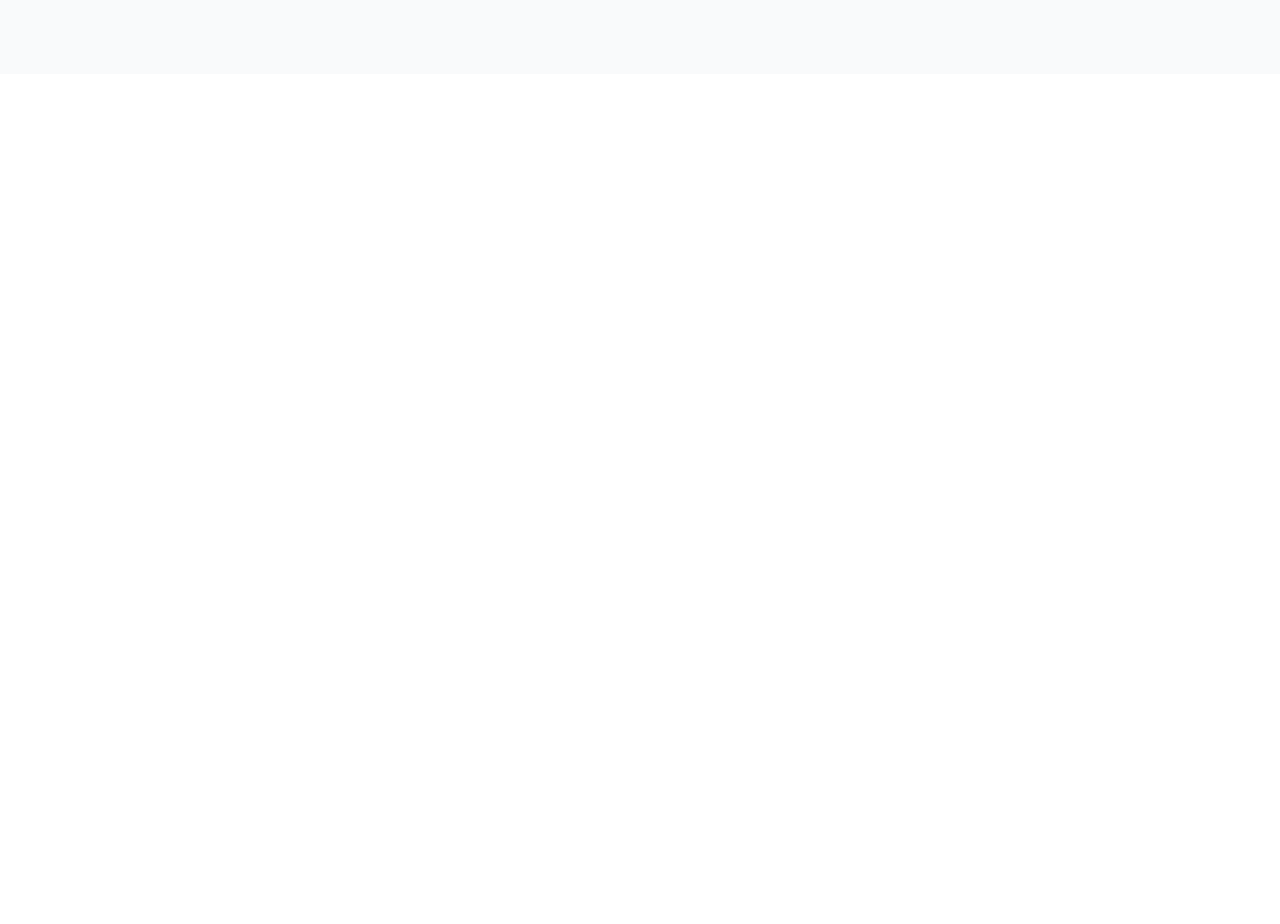
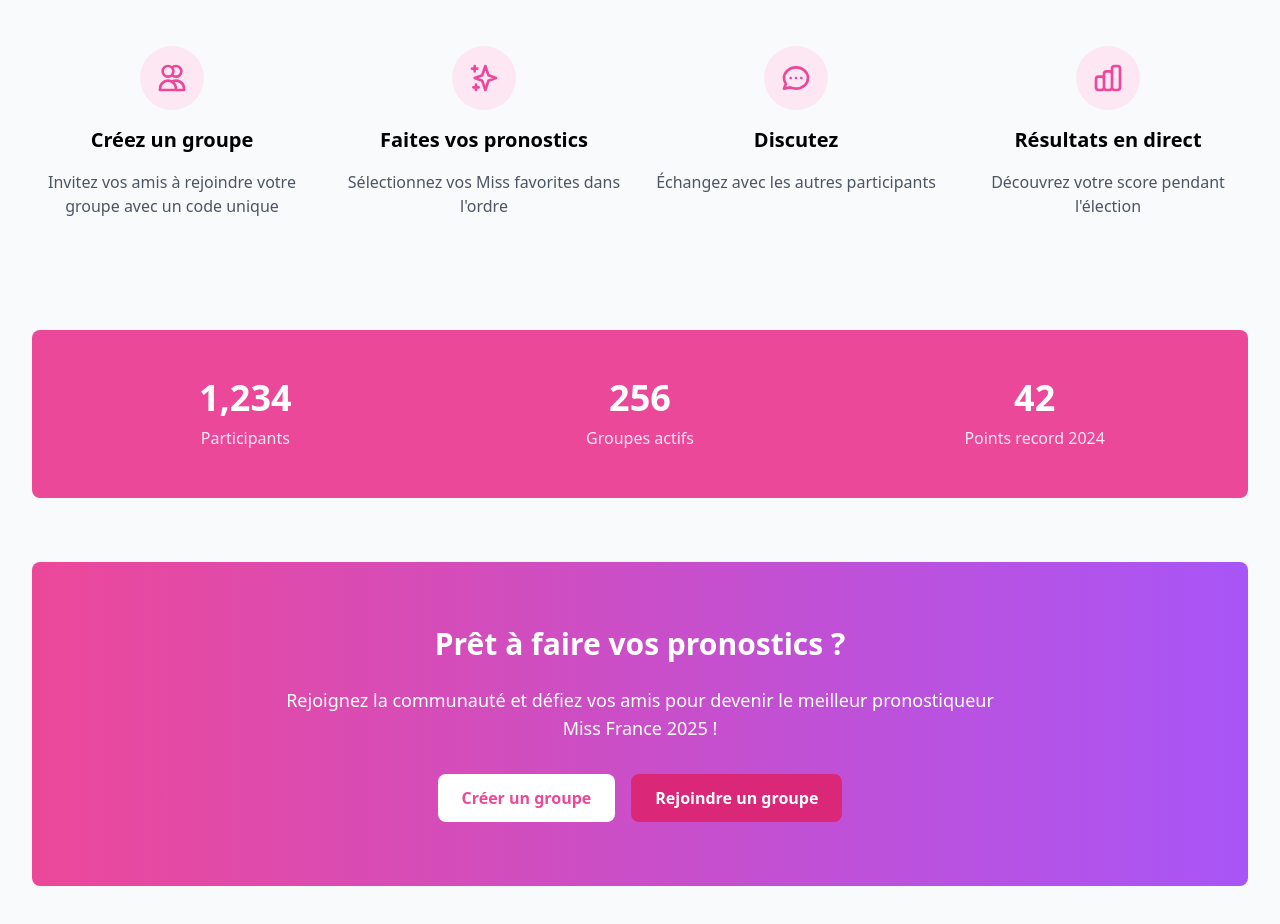
Before and after one commit to kuroroLuciferPhantom/miss-france-predictions, a React (Create React App) app: page / in a window 1280 px wide. Shown: the part 726-1650 px from the top of the page. Before the commit the page ends 800 px from the top, so only its background shows below. Built offline with nearby package versions, Linux system fonts and the light colour scheme.

Commit message:
Update HomePage component with all sections

```diff
--- a/src/pages/home/HomePage.jsx
+++ b/src/pages/home/HomePage.jsx
@@ -1,7 +1,7 @@
-import React from 'react';
+import React, { useState } from 'react';
 
 const Header = () => {
-  const [isLoggedIn] = React.useState(false);
+  const [isLoggedIn] = useState(false);
 
   return (
     <header className="bg-white shadow-sm">
@@ -31,12 +31,12 @@
               </div>
             ) : (
               <div className="flex space-x-4">
-                <button className="text-pink-500 hover:text-pink-600 px-4 py-2 rounded-md">
+                <a href="/login" className="text-pink-500 hover:text-pink-600 px-4 py-2 rounded-md">
                   Connexion
-                </button>
-                <button className="bg-pink-500 text-white hover:bg-pink-600 px-4 py-2 rounded-md">
+                </a>
+                <a href="/signup" className="bg-pink-500 text-white hover:bg-pink-600 px-4 py-2 rounded-md">
                   Inscription
-                </button>
+                </a>
               </div>
             )}
           </nav>
@@ -86,6 +86,91 @@
   </div>
 );
 
+const HowItWorks = () => (
+  <div className="py-12">
+    <h2 className="text-3xl font-bold text-center mb-12">Comment ça marche ?</h2>
+    <div className="grid grid-cols-1 md:grid-cols-4 gap-8">
+      <div className="text-center space-y-4">
+        <div className="bg-pink-100 w-16 h-16 mx-auto rounded-full flex items-center justify-center">
+          <svg xmlns="http://www.w3.org/2000/svg" className="h-8 w-8 text-pink-500" fill="none" viewBox="0 0 24 24" stroke="currentColor">
+            <path strokeLinecap="round" strokeLinejoin="round" strokeWidth={2} d="M12 4.354a4 4 0 110 5.292M15 21H3v-1a6 6 0 0112 0v1zm0 0h6v-1a6 6 0 00-9-5.197M13 7a4 4 0 11-8 0 4 4 0 018 0z" />
+          </svg>
+        </div>
+        <h3 className="text-xl font-semibold">Créez un groupe</h3>
+        <p className="text-gray-600">Invitez vos amis à rejoindre votre groupe avec un code unique</p>
+      </div>
+
+      <div className="text-center space-y-4">
+        <div className="bg-pink-100 w-16 h-16 mx-auto rounded-full flex items-center justify-center">
+          <svg xmlns="http://www.w3.org/2000/svg" className="h-8 w-8 text-pink-500" fill="none" viewBox="0 0 24 24" stroke="currentColor">
+            <path strokeLinecap="round" strokeLinejoin="round" strokeWidth={2} d="M5 3v4M3 5h4M6 17v4m-2-2h4m5-16l2.286 6.857L21 12l-5.714 2.143L13 21l-2.286-6.857L5 12l5.714-2.143L13 3z" />
+          </svg>
+        </div>
+        <h3 className="text-xl font-semibold">Faites vos pronostics</h3>
+        <p className="text-gray-600">Sélectionnez vos Miss favorites dans l'ordre</p>
+      </div>
+
+      <div className="text-center space-y-4">
+        <div className="bg-pink-100 w-16 h-16 mx-auto rounded-full flex items-center justify-center">
+          <svg xmlns="http://www.w3.org/2000/svg" className="h-8 w-8 text-pink-500" fill="none" viewBox="0 0 24 24" stroke="currentColor">
+            <path strokeLinecap="round" strokeLinejoin="round" strokeWidth={2} d="M8 12h.01M12 12h.01M16 12h.01M21 12c0 4.418-4.03 8-9 8a9.863 9.863 0 01-4.255-.949L3 20l1.395-3.72C3.512 15.042 3 13.574 3 12c0-4.418 4.03-8 9-8s9 3.582 9 8z" />
+          </svg>
+        </div>
+        <h3 className="text-xl font-semibold">Discutez</h3>
+        <p className="text-gray-600">Échangez avec les autres participants</p>
+      </div>
+
+      <div className="text-center space-y-4">
+        <div className="bg-pink-100 w-16 h-16 mx-auto rounded-full flex items-center justify-center">
+          <svg xmlns="http://www.w3.org/2000/svg" className="h-8 w-8 text-pink-500" fill="none" viewBox="0 0 24 24" stroke="currentColor">
+            <path strokeLinecap="round" strokeLinejoin="round" strokeWidth={2} d="M9 19v-6a2 2 0 00-2-2H5a2 2 0 00-2 2v6a2 2 0 002 2h2a2 2 0 002-2zm0 0V9a2 2 0 012-2h2a2 2 0 012 2v10m-6 0a2 2 0 002 2h2a2 2 0 002-2m0 0V5a2 2 0 012-2h2a2 2 0 012 2v14a2 2 0 01-2 2h-2a2 2 0 01-2-2z" />
+          </svg>
+        </div>
+        <h3 className="text-xl font-semibold">Résultats en direct</h3>
+        <p className="text-gray-600">Découvrez votre score pendant l'élection</p>
+      </div>
+    </div>
+  </div>
+);
+
+const Statistics = () => (
+  <div className="bg-pink-500 text-white py-12 rounded-lg">
+    <div className="max-w-7xl mx-auto px-4 sm:px-6 lg:px-8">
+      <div className="grid grid-cols-1 md:grid-cols-3 gap-8 text-center">
+        <div className="space-y-2">
+          <div className="text-4xl font-bold">1,234</div>
+          <div className="text-pink-100">Participants</div>
+        </div>
+        <div className="space-y-2">
+          <div className="text-4xl font-bold">256</div>
+          <div className="text-pink-100">Groupes actifs</div>
+        </div>
+        <div className="space-y-2">
+          <div className="text-4xl font-bold">42</div>
+          <div className="text-pink-100">Points record 2024</div>
+        </div>
+      </div>
+    </div>
+  </div>
+);
+
+const CallToAction = () => (
+  <div className="bg-gradient-to-r from-pink-500 to-purple-500 text-white py-16 rounded-lg">
+    <div className="max-w-3xl mx-auto text-center px-4">
+      <h2 className="text-3xl font-bold mb-6">Prêt à faire vos pronostics ?</h2>
+      <p className="text-lg mb-8">Rejoignez la communauté et défiez vos amis pour devenir le meilleur pronostiqueur Miss France 2025 !</p>
+      <div className="flex justify-center space-x-4">
+        <button className="bg-white text-pink-500 px-6 py-3 rounded-lg font-semibold hover:bg-pink-50 transition-colors">
+          Créer un groupe
+        </button>
+        <button className="bg-pink-600 text-white px-6 py-3 rounded-lg font-semibold hover:bg-pink-700 transition-colors">
+          Rejoindre un groupe
+        </button>
+      </div>
+    </div>
+  </div>
+);
+
 const HomePage = () => {
   return (
     <div className="min-h-screen bg-gray-50">
@@ -114,6 +199,18 @@
         <div className="mt-12">
           <QuickRules />
         </div>
+
+        <div className="mt-16">
+          <HowItWorks />
+        </div>
+
+        <div className="mt-16">
+          <Statistics />
+        </div>
+
+        <div className="mt-16">
+          <CallToAction />
+        </div>
       </main>
     </div>
   );
```
